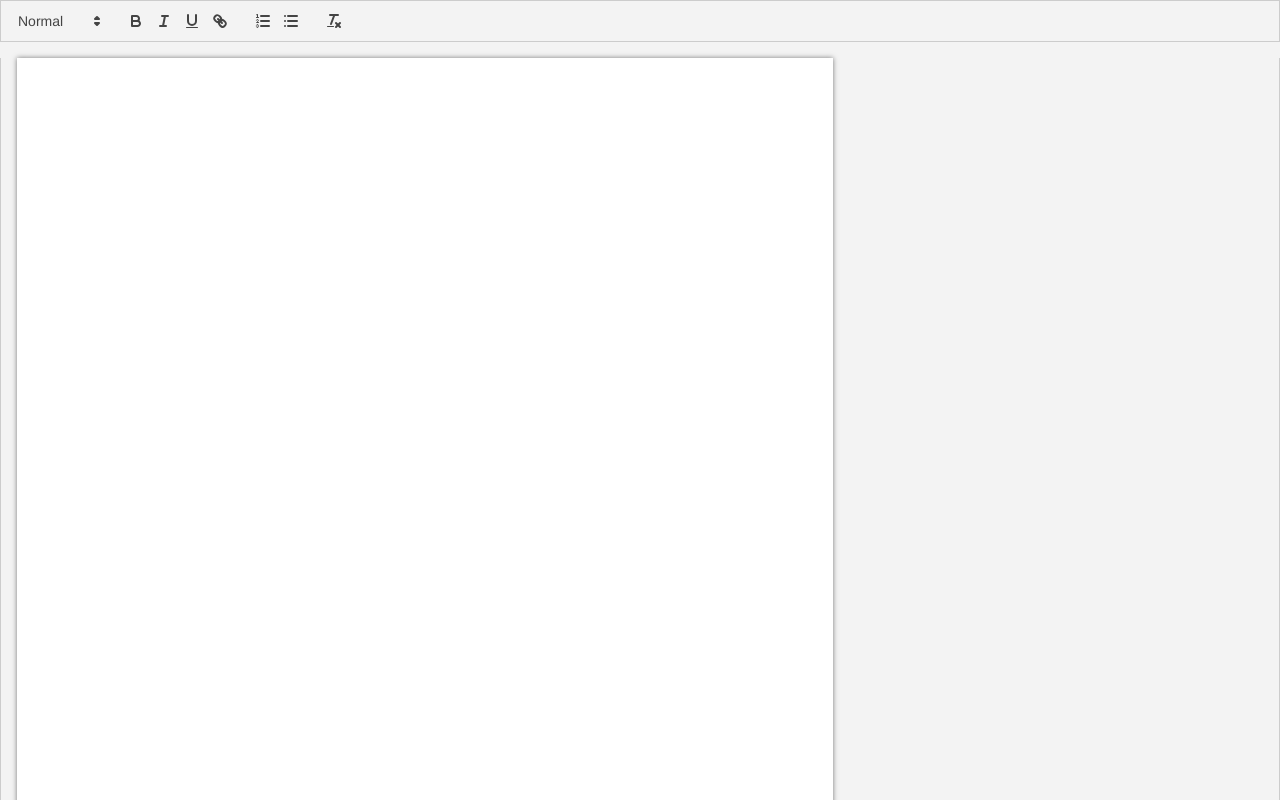
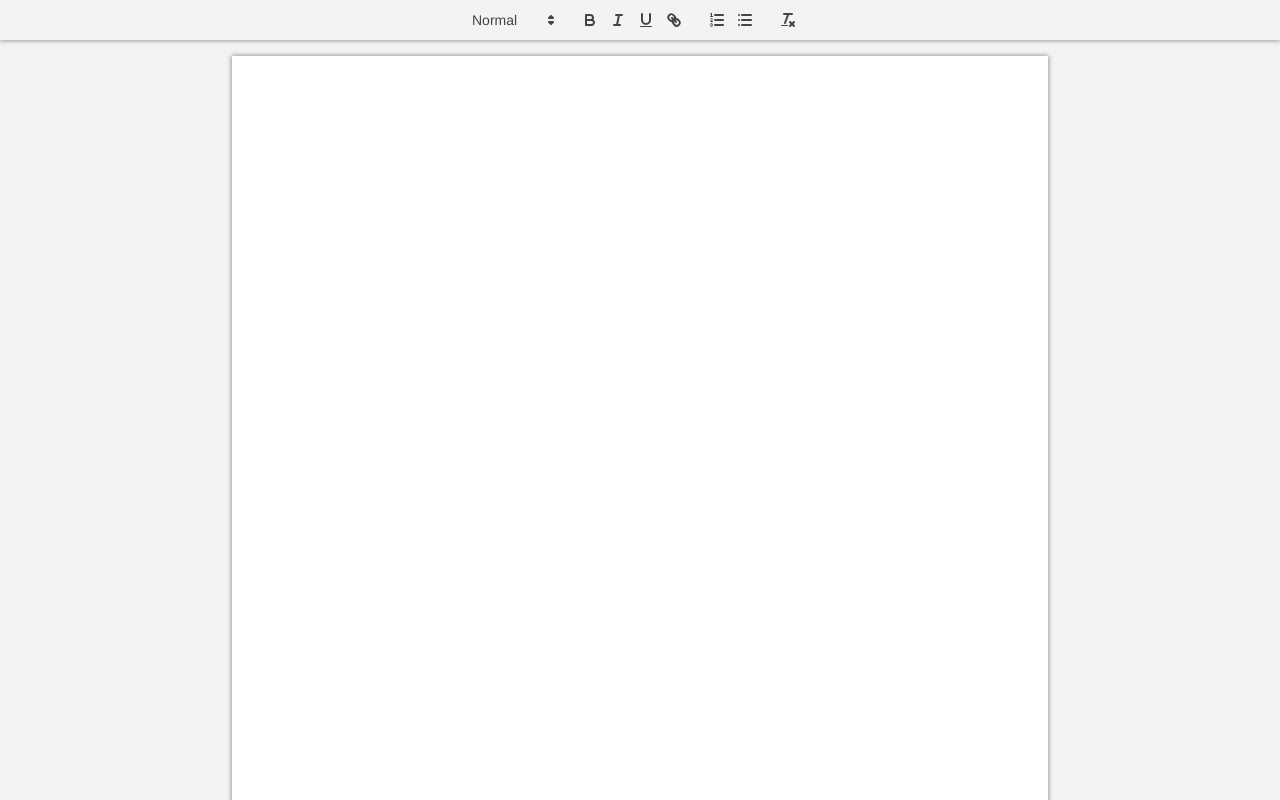
Before and after one commit to bryanakitchen/google-docs-clone, a React (Create React App) app: page / in a window 1280 px wide. Shown: the top 800 px of the page. Built offline with nearby package versions, Linux system fonts and the light colour scheme.

Commit message:
add styling for toolbar - remains on top and a sort of freeze pane

```diff
--- a/src/TextEditor.js
+++ b/src/TextEditor.js
@@ -3,7 +3,6 @@ import Quill from "quill"
 import "quill/dist/quill.snow.css"
 
 export default function TextEditor() {
-    // const wrapperRef = useRef();
 
     const wrapperRef = useCallback((wrapper) => {
         if (wrapper == null) return;
--- a/src/styles.css
+++ b/src/styles.css
@@ -15,3 +15,21 @@ body {
     box-shadow: 0 0 5px 0 rgba(0, 0, 0, .5);
     background-color: white;
 }
+
+.container .ql-container.ql-snow {
+    border: none;
+    display: flex;
+    justify-content: center;
+}
+
+.container .ql-toolbar.ql-snow {
+    display: flex;
+    justify-content: center;
+    position: sticky;
+    top: 0;
+    z-index: 1;
+    background-color: #f3f3f3;
+    border: none;
+    box-shadow: 0 0 5px 0 rgba(0, 0, 0, .5);
+
+}
```
